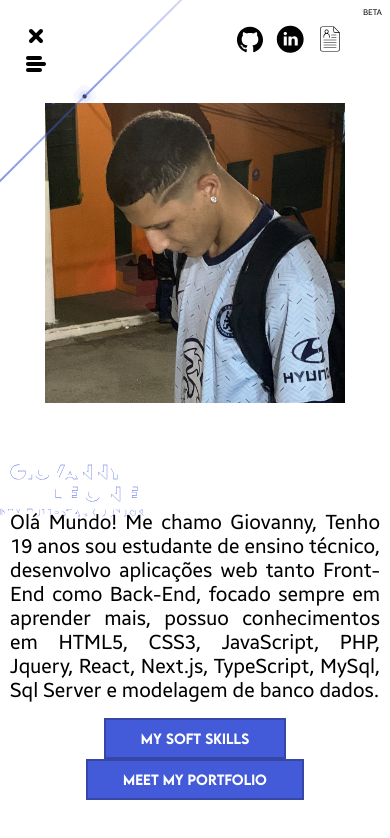
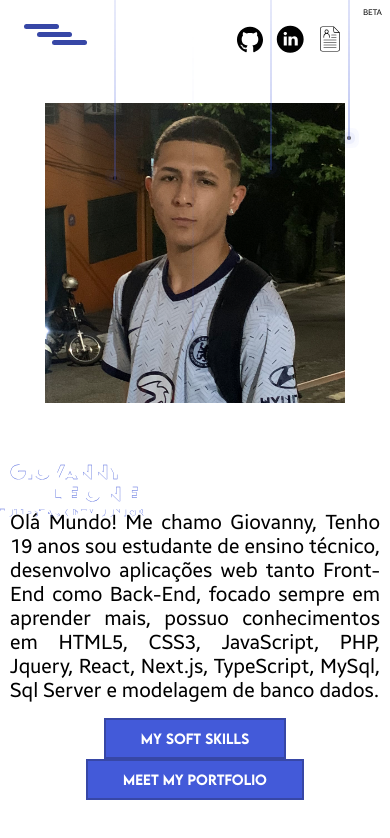
Before and after one commit to GiovannyLeone/GiovannyLeone, a React (Create React App) app: page / in a window 390 px wide. Shown: the top 838 px of the page. Built offline with nearby package versions, Linux system fonts and the light colour scheme.

Commit message:
Change the menu & my picture

```diff
--- a/src/App.css
+++ b/src/App.css
@@ -61,6 +61,54 @@ body{
     text-align: justify;
     font-size: 20px;
 }
+
+/* Menu */
+
+
+
+.menuHamburguer span {
+    position: absolute;
+    display: block;
+    height: 5px;
+    width: 100%;
+    border-radius: 30px;
+    background: #3747A6;
+
+
+}
+
+.menuHamburguer>span:nth-child(1) {
+    top: 0;
+    z-index: 9999;
+    /* Efeito Neon Cores respectivas */
+    background: #3747A6;
+
+}
+
+.menuHamburguer>span:nth-child(2) {
+    top: 8px;
+    left: 13px;
+    z-index: 9999;
+    /* Efeito Neon Cores respectivas */
+    background: #3747A6;
+
+
+}
+
+.menuHamburguer>span:nth-child(3) {
+    top: 16px;
+    left: 28px;
+    z-index: 9999;
+    /* Efeito Neon Cores respectivas */
+    background: #3747A6;
+
+}
+
+/* Close The Btn
+
+Efeito de fechar o menu
+
+*/
 
 /* star shooting */
 
@@ -206,40 +254,70 @@ body{
         margin: 0 10px;
     }
 
+    .starts::before {
+        content: '';
+        position: absolute;
+        top: 50%;
+        transform: translateY(-50%);
+        width: 300px;
+        height: 1px;
+        background: linear-gradient(90deg, #435ad9, transparent);
+    }
+
+    @keyframes animate {
+        0% {
+            transform: rotate(-90deg) translateX(100px);
+            opacity: 1;
+        }
+
+        70% {
+            opacity: 0.5;
+        }
+
+        100% {
+            transform: rotate(-90deg) translateX(-400px);
+            opacity: 0;
+        }
+    }
+
     .starts:nth-child(1) {
-        top: -14px;
-        right: 50%;
+        top: -4px;
+        right: 10%;
         left: initial;
         animation-delay: 0;
         animation-duration: 1s;
     }
 
     .starts:nth-child(2) {
-        top: -14px;
-        right: 50%;
+        top: -4px;
+        right: 20%;
         left: initial;
         animation-delay: 0.2s;
         animation-duration: 3s;
+        display: none;
+
     }
 
     .starts:nth-child(3) {
-        top: -14px;
-        right: 50%;
+        top: -4px;
+        right: 30%;
         left: initial;
         animation-delay: 0.4s;
         animation-duration: 2s;
     }
 
     .starts:nth-child(4) {
-        top: -14px;
-        right: 50%;
+        top: -4px;
+        right: 40%;
         left: initial;
         animation-delay: 0.6s;
         animation-duration: 1.5s;
+        display: none;
+
     }
 
     .starts:nth-child(5) {
-        top: -14px;
+        top: -4px;
         right: 50%;
         left: initial;
         animation-delay: 0.8s;
@@ -247,43 +325,49 @@ body{
     }
 
     .starts:nth-child(6) {
-        top: -14px;
-        right: 50%;
+        top: -4px;
+        right: 60%;
         left: initial;
         animation-delay: 1s;
         animation-duration: 3s;
+        display: none;
+
     }
 
     .starts:nth-child(7) {
-        top: -14px;
-        right: 50%;
+        top: -4px;
+        right: 70%;
         left: initial;
         animation-delay: 1s;
         animation-duration: 1.75s;
     }
 
     .starts:nth-child(8) {
-        top: -14px;
-        right: 50%;
+        top: -4px;
+        right: 80%;
         left: initial;
         animation-delay: 1.4s;
         animation-duration: 1.25s;
+        display: none;
+
     }
 
     .starts:nth-child(9) {
-        top: -14px;
-        right: 50%;
+        top: -4px;
+        right: 90%;
         left: initial;
         animation-delay: 0.75s;
         animation-duration: 2.25s;
     }
 
     .starts:nth-child(10) {
-        top: -14px;
-        right: 50%;
+        top: -4px;
+        right: 100%;
         left: initial;
         animation-delay: 2.75s;
         animation-duration: 2.25s;
+        display: none;
+
     }
 
 }
--- a/src/assets/scss/menu.scss
+++ b/src/assets/scss/menu.scss
@@ -1,27 +1,59 @@
 @import '../css/colors.css', '../css/fonts.css';
 
-.menu{
+.menu {
   position: fixed;
-    width: 24px;
-    height: 24px;
+  height: 22px;
+  width: 35px;
   top: 24px;
   left: 24px;
   z-index: 99;
   transition: all .25s;
   cursor: pointer;
-    img{
+
+  img {
     width: 24px;
   }
-    &:hover{
+
+  &:hover {
     transform: scale(1.2);
   }
-    &.opened{
-      img{
+
+  &.opened {
+    img {
       filter: brightness(0) invert(1);
     }
   }
 }
-  .back{
+
+.menu span {
+  position: absolute;
+  display: block;
+  height: 5px;
+  width: 100%;
+  border-radius: 30px;
+  background: #3747A6;
+
+}
+
+.menu>span:nth-child(1) {
+  top: 0;
+  z-index: 9999;
+}
+
+.menu>span:nth-child(2) {
+  top: 8px;
+  left: 13px;
+  z-index: 9999;
+}
+
+.menu>span:nth-child(3) {
+  top: 16px;
+  left: 28px;
+  z-index: 9999;
+
+}
+
+.back {
   position: fixed;
   z-index: 999;
   padding: 10px 20px;
@@ -34,7 +66,8 @@
   text-transform: uppercase;
   cursor: pointer;
 }
-  .menu-items{
+
+.menu-items {
   position: fixed;
   top: 0;
   left: 0;
@@ -49,22 +82,34 @@
   overflow-x: hidden;
   overflow-y: auto;
   padding: 50px;
-    h1, h2, h3, h4, h5, h6{
+
+  h1,
+  h2,
+  h3,
+  h4,
+  h5,
+  h6 {
     color: var(--primary);
     margin-top: 30px;
   }
-    .link{
+
+  .link {
     display: block;
     margin-bottom: 10px;
   }
-    a, a:visited, a:active{
+
+  a,
+  a:visited,
+  a:active {
     color: var(--white);
     font-size: 32px;
     position: relative;
+
     @media screen and (max-width: 768px) {
       font-size: 24px;
     }
-      &:before{
+
+    &:before {
       content: '';
       position: absolute;
       height: 3px;
@@ -76,19 +121,21 @@
       transition: all .25s ease-in-out;
     }
   }
-    a:hover{
-      &:before{
+
+  a:hover {
+    &:before {
       width: 100%;
     }
   }
 }
+
 @media screen and (max-width: 768px) {
   .me {
     margin-top: 7vh;
     width: 300px;
   }
 
-    figure{
+  figure {
     top: 500px;
   }
 
--- a/src/components/Extras.tsx
+++ b/src/components/Extras.tsx
@@ -11,13 +11,15 @@ import resume from '../assets/img/extras/resume.svg'
 
 export default function Extras() {
 
+    const blank = "_blank"
+
 
     return (
         <>
             <div className="extras">
-                <img src={gitHub} alt="Git Hub" />
-                <img src={linkedin1} alt="¨Linkedin" />
-                <img src={resume} alt="Currículo" />
+                <a href="https://github.com/GiovannyLeone" target={blank}><img src={gitHub} alt="Git Hub" /></a>
+                <a href="https://www.linkedin.com/in/giovanny-leone-a6484b228/" target={blank}><img src={linkedin1} alt="¨Linkedin" /></a>
+                <a href="https://docs.google.com/document/d/1cV_2W4S1v0XS8BhMQZBKXtfCy_Z2EpmICDVxm7Oy8g0/edit?usp=sharing" target={blank}><img src={resume} alt="Currículo" /></a>
                 <div className="beta">BETA</div>
             </div>
             {/* @click="openURL('https://github.com/GiovannyLeone')" */}
--- a/src/components/Menu.tsx
+++ b/src/components/Menu.tsx
@@ -14,8 +14,12 @@ export default function Menu() {
     return (
         <>
             <div className="menu">
-            <img src={close} alt="" v-if="opened" />
-            <img src={menu} alt="" v-if="!opened" />
+            {/* <img src={close} alt="" v-if="opened" />
+            <img src={menu} alt="" v-if="!opened" /> */}
+
+                <span></span>
+                <span></span>
+                <span></span>
             </div>
             </>
 
--- a/src/components/Profile.tsx
+++ b/src/components/Profile.tsx
@@ -1,5 +1,5 @@
 import React from 'react'
-import Me from '../assets/img/profile2.png'
+import Me from '../assets/img/me.png'
 import $ from 'jquery'
 
 
@@ -40,7 +40,7 @@ export default function Profile() {
                         <svg viewBox="0 0 1320 300">
                             <text className="xl g" x="17%" y="65%" dy=".35em" text-anchor="middle">Giovanny</text>
                             <text className="xl l" x="25%" y="90%" dy=".35em" text-anchor="middle">Leone</text>
-                            <text className="xl dev" x="18.5%" y="110%" dy=".35em" text-anchor="middle">Dev Full-Stack Junior</text>
+                            <text className="xl dev" x="18.5%" y="110%" dy=".35em" text-anchor="middle">Full-Stack Dev Junior</text>
                         </svg>
                     </figure>
                     <p className='textAboutMe'>Olá Mundo! Me chamo Giovanny, Tenho 19 anos sou estudante de ensino técnico, desenvolvo aplicações web tanto Front-End
```
Lines whose indentation alone changed are shown as unchanged.
